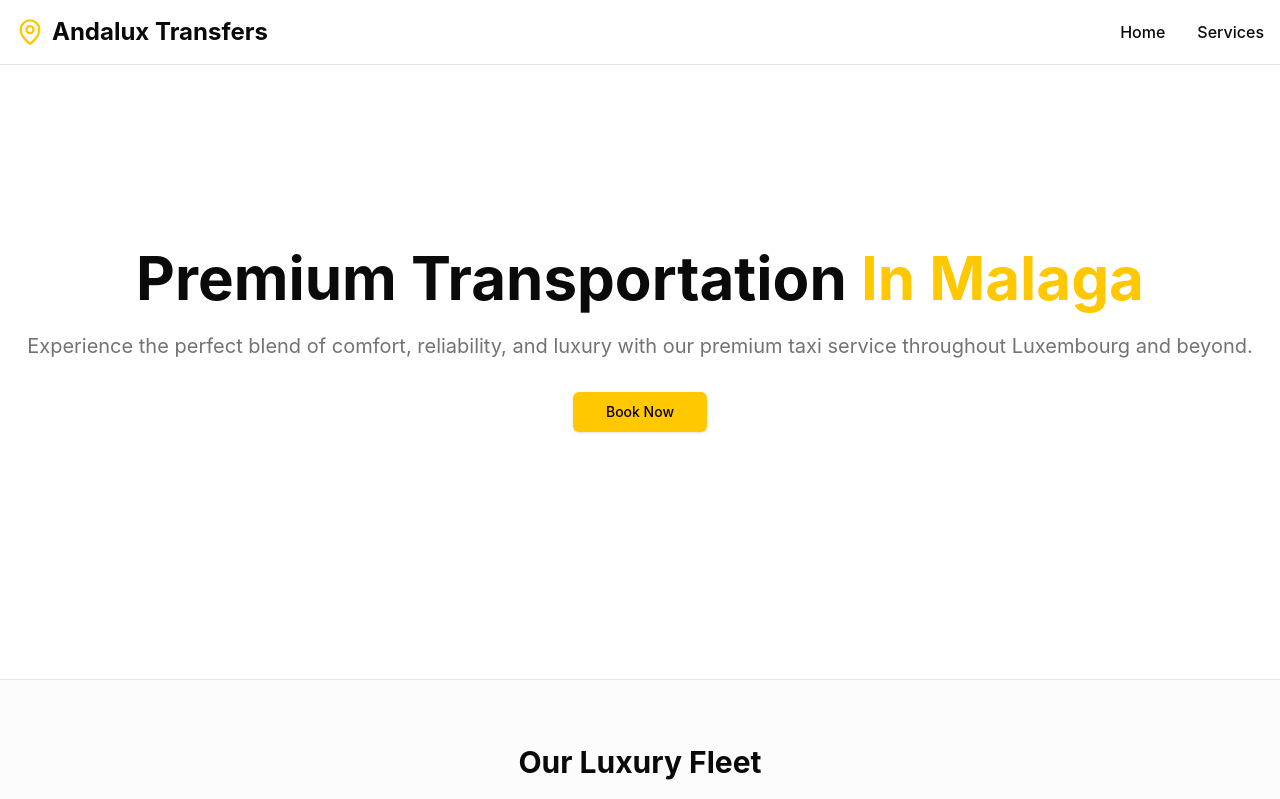
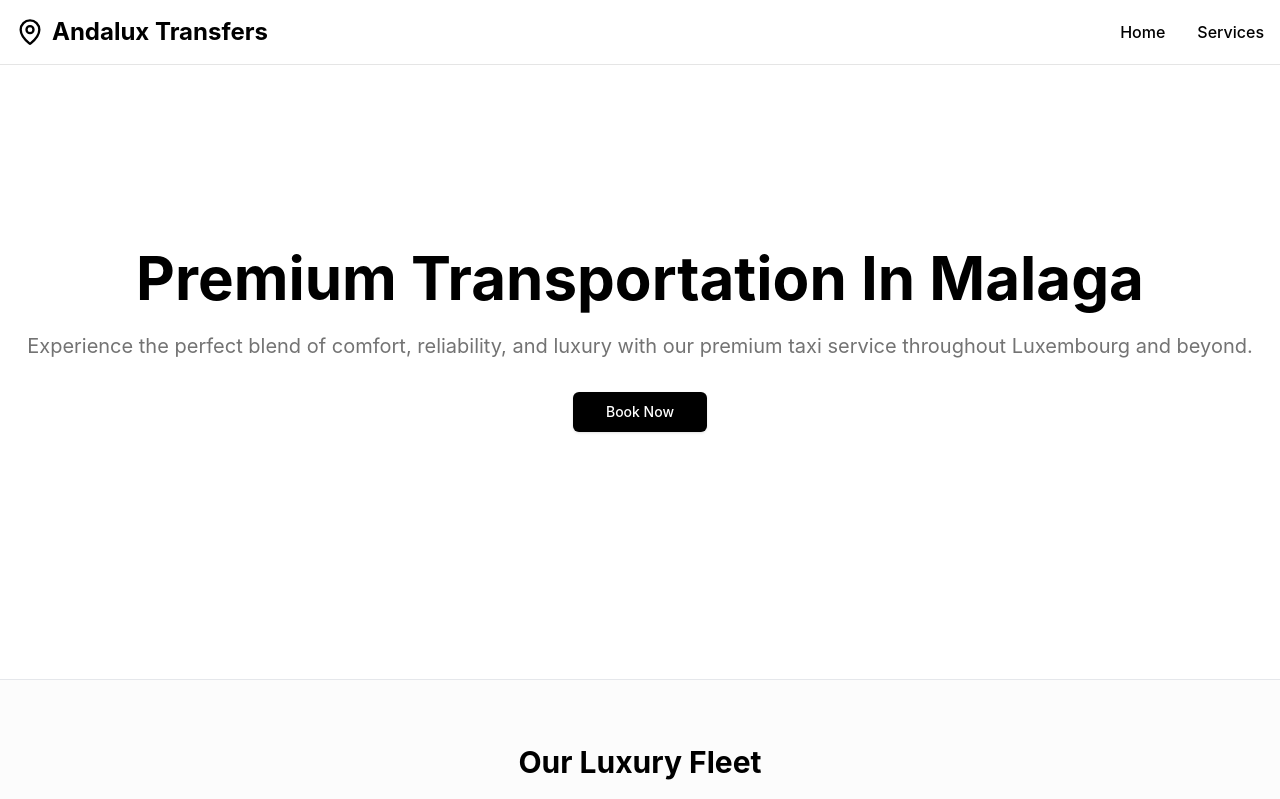
Before and after one commit to AmineBissane/project, a React (Vite) app: page / in a window 1280 px wide. Shown: the top 799 px of the page. Built offline with nearby package versions, Linux system fonts and the light colour scheme.

Commit message:
Update theme colors and navbar

```diff
--- a/src/components/layout/Navbar.tsx
+++ b/src/components/layout/Navbar.tsx
@@ -47,8 +47,8 @@ const Navbar = () => {
           <div className="md:hidden">
             <Sheet>
               <SheetTrigger asChild>
-                <Button variant="outline" size="icon" className="border-primary">
-                  <Menu className="h-[1.2rem] w-[1.2rem]" />
+                <Button variant="outline" size="icon">
+                  <Menu className="h-5 w-5" />
                 </Button>
               </SheetTrigger>
               <SheetContent side="right" className="w-[300px] sm:w-[400px] bg-background border-l border-border">
--- a/src/index.css
+++ b/src/index.css
@@ -51,24 +51,28 @@ button {
 @layer base {
   :root {
     --background: 0 0% 100%;
-    --foreground: 0 0% 3.9%;
+    --foreground: 0 0% 0%;
     --card: 0 0% 100%;
-    --card-foreground: 0 0% 3.9%;
+    --card-foreground: 0 0% 0%;
     --popover: 0 0% 100%;
-    --popover-foreground: 0 0% 3.9%;
-    --primary: 47 100% 50%;
-    --primary-foreground: 0 0% 0%;
+    --popover-foreground: 0 0% 0%;
+    --primary: 0 0% 0%;
+    --primary-foreground: 0 0% 100%;
     --secondary: 0 0% 96.1%;
-    --secondary-foreground: 0 0% 9%;
+    --secondary-foreground: 0 0% 0%;
     --muted: 0 0% 96.1%;
     --muted-foreground: 0 0% 45.1%;
     --accent: 0 0% 96.1%;
-    --accent-foreground: 0 0% 9%;
+    --accent-foreground: 0 0% 0%;
     --destructive: 0 84.2% 60.2%;
     --destructive-foreground: 0 0% 98%;
     --border: 0 0% 89.8%;
     --input: 0 0% 89.8%;
-    --ring: 47 100% 50%;
+    --ring: 0 0% 0%;
     --radius: 0.5rem;
   }
 }
+
+.container {
+  @apply mx-auto px-4;
+}
```
